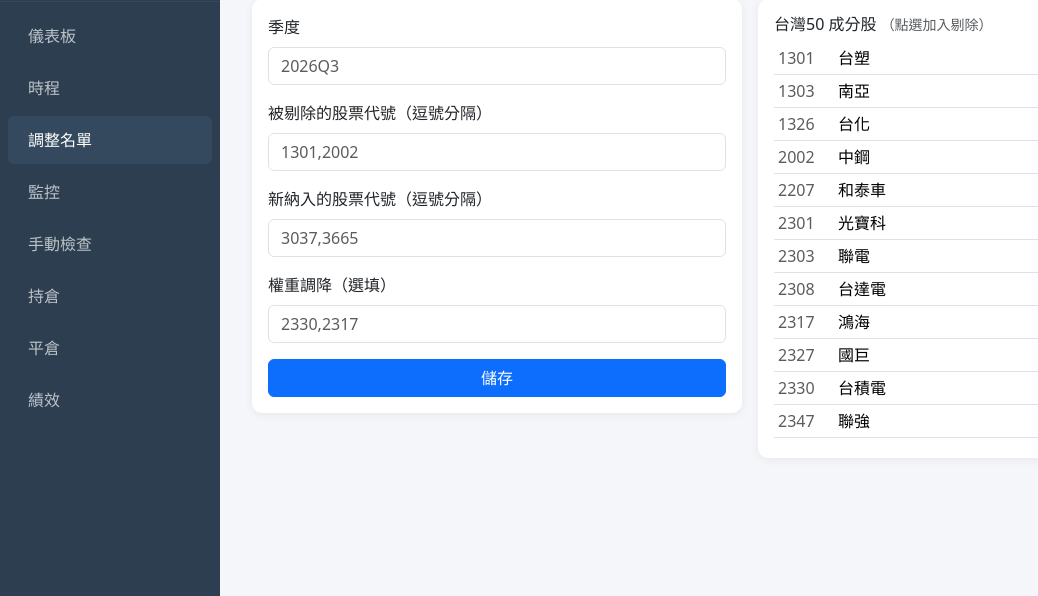
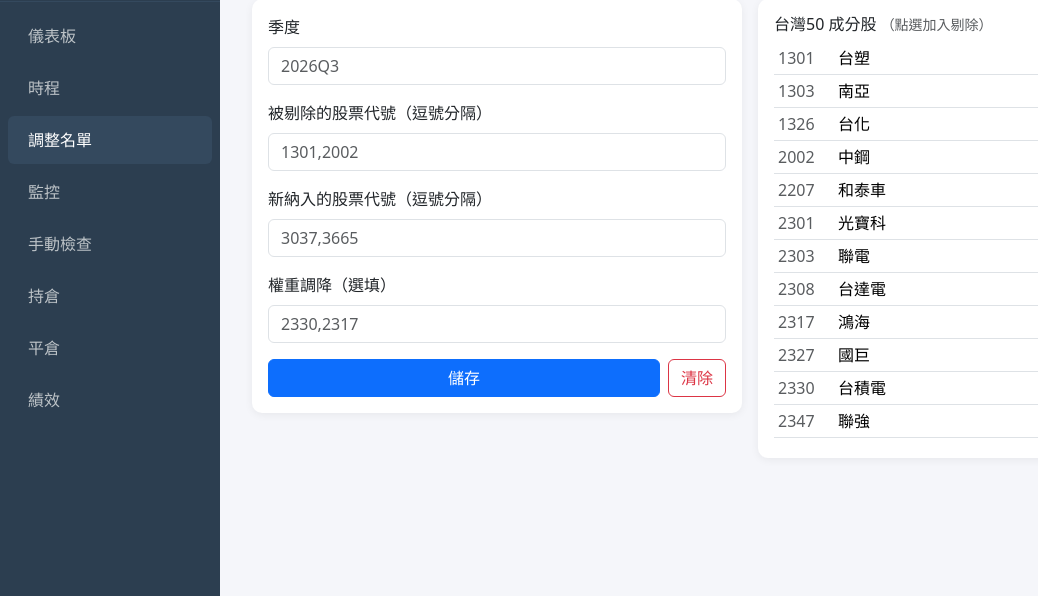
Before and after one commit to scott321654/revert_arb, a Flask app: page /adjust in a window 1280 px wide. Shown: the part 65-661 px from the top of the page, without its empty margins (0-1038 px from the left). Run offline with Flask 3, Linux system fonts and the light colour scheme.

Commit message:
feat: add clear button to adjustment form

```diff
--- a/webui/templates/adjust.html
+++ b/webui/templates/adjust.html
@@ -24,7 +24,10 @@
             <label class="form-label">權重調降（選填）</label>
             <input class="form-control" name="reweight" placeholder="2330,2317" value="{{ ','.join(adj.data.reweight) }}">
           </div>
-          <button type="submit" class="btn btn-primary w-100 w-md-auto">儲存</button>
+          <div class="d-flex gap-2">
+            <button type="submit" class="btn btn-primary flex-fill">儲存</button>
+            <button type="button" class="btn btn-outline-danger" onclick="clearForm()">清除</button>
+          </div>
         </form>
       </div>
     </div>
@@ -57,5 +60,9 @@ function addRemoved(code) {
     input.value = vals.join(',');
   }
 }
+
+function clearForm() {
+  document.querySelectorAll('input[name="quarter"], input[name="removed"], input[name="added"], input[name="reweight"]').forEach(el => el.value = '');
+}
 </script>
 {% endblock %}
```
